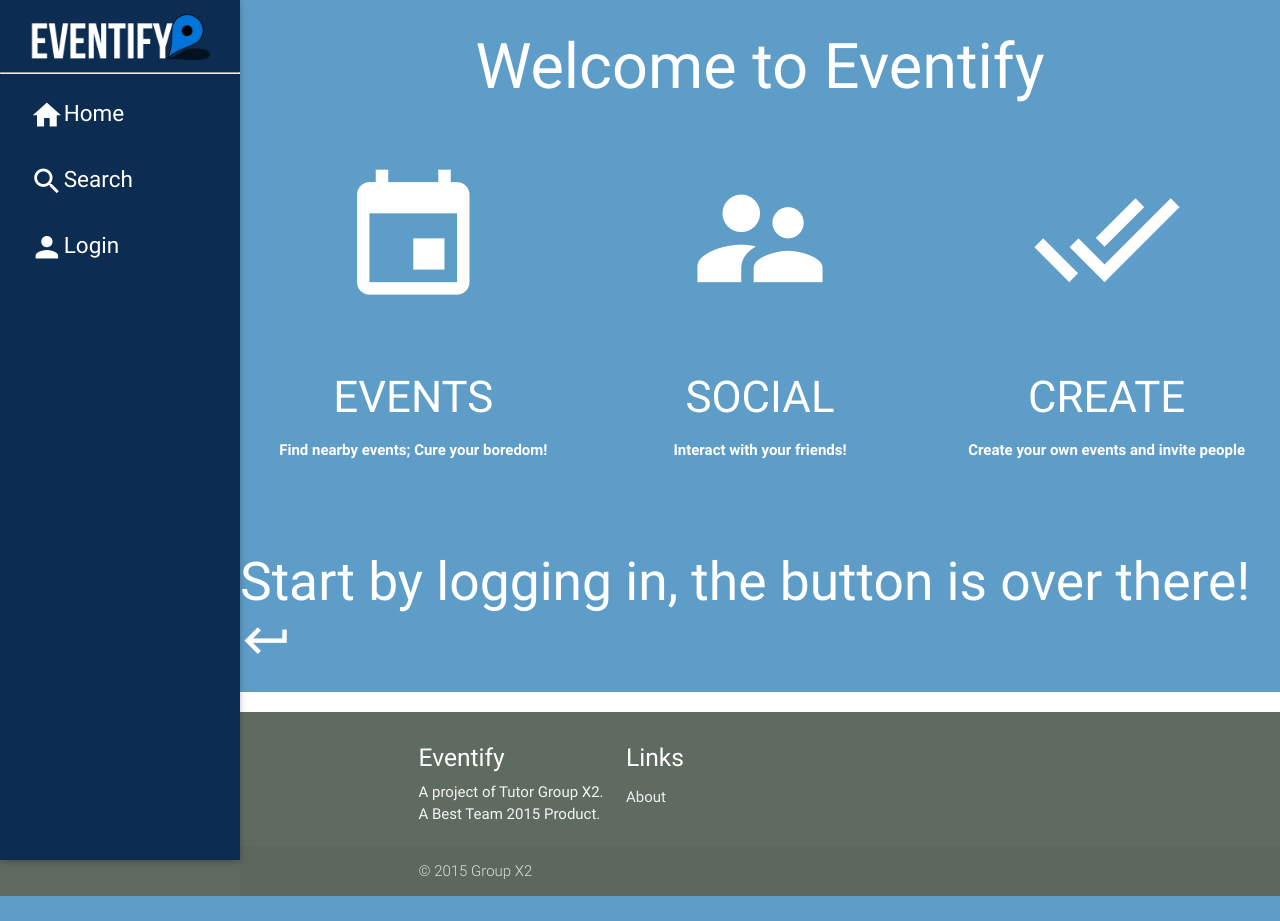
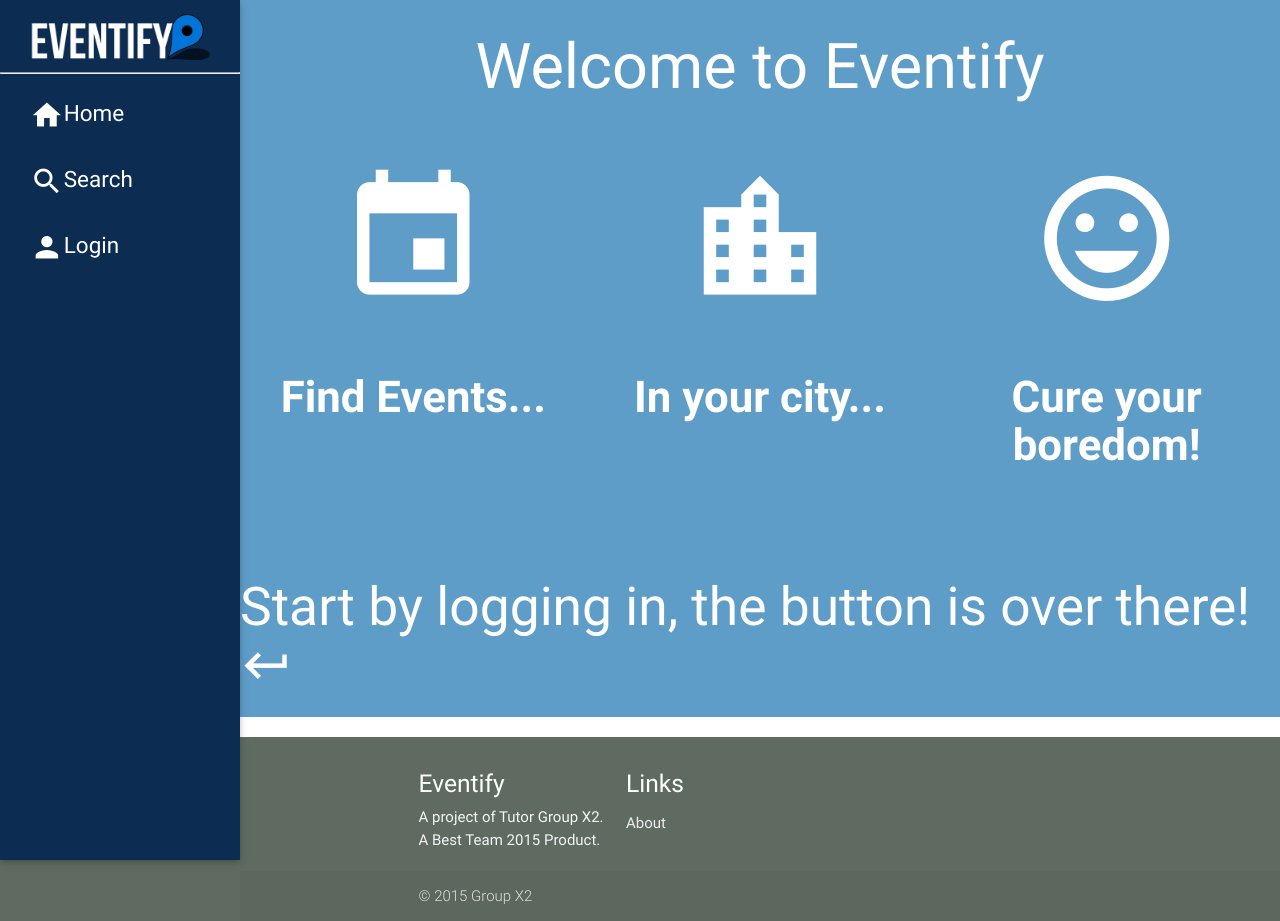
Before and after one commit to anca1243/eventify, a PHP site: page / in a window 1280 px wide. Before the commit the page ends 896 px from the top, so only its background shows below. Run offline with PHP 8.4, Linux system fonts and the light colour scheme; some libraries are stand-ins or nearby versions.

Commit message:
Changed index's taglines

```diff
--- a/index.php
+++ b/index.php
@@ -20,18 +20,15 @@
             <div class=\"row\" id=\"splash\">
             <div class=\"col s4\">
              <i id=\"icon\" class=\"mdi-action-event\"></i>
-             <h3>EVENTS</h3>
-             <p><b>Find nearby events; Cure your boredom!</p>
+             <h3><b>Find Events...</p>
             </div>
            <div class=\"col s4\">
-            <i id=\"icon\" class=\"mdi-action-account-child\"></i>
-            <h3>SOCIAL</h3>
-            <p>Interact with your friends!</p>
+            <i id=\"icon\" class=\"mdi-social-location-city\"></i>
+            <h3><b>In your city...</b></h3>
            </div>
            <div class=\"col s4\">
-            <i id=\"icon\" class=\"mdi-action-done-all\"></i>
-            <h3>CREATE</h3>
-            <p>Create your own events and invite people</b></p>
+            <i id=\"icon\" class=\"mdi-social-mood\"></i>
+            <h3>Cure your boredom!</b></h3>
           </div>
       </div><br><br>
       <h2>Start by logging in, the button is over there!<br>
```
